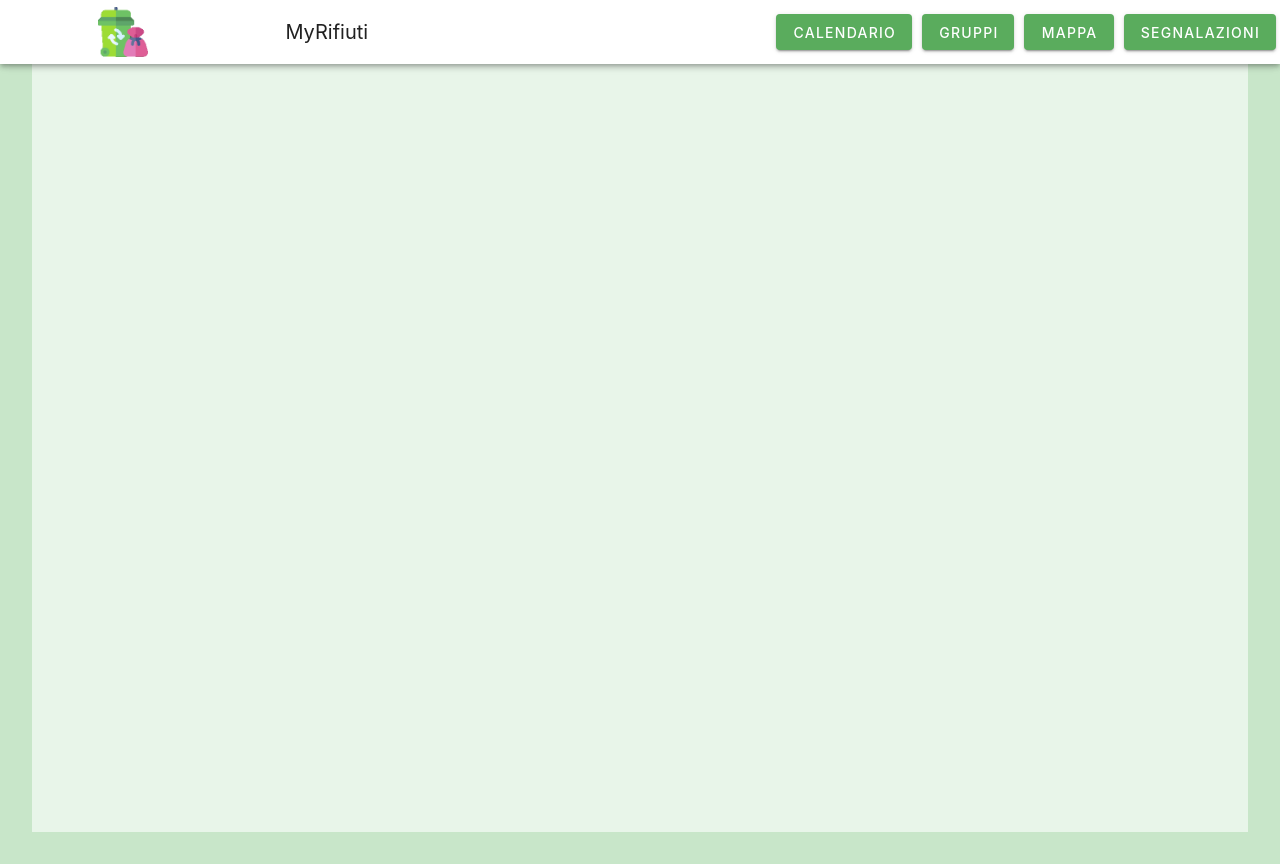
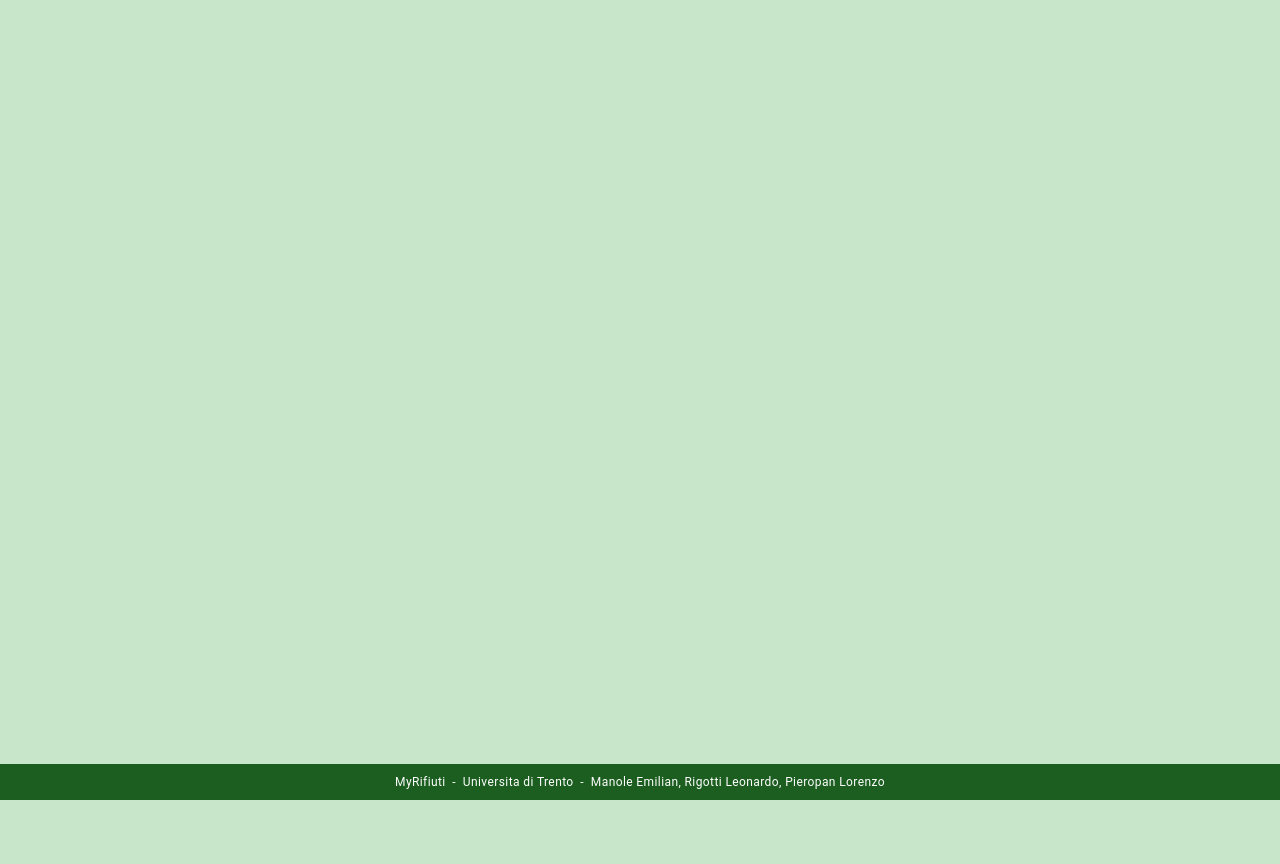
Before and after one commit to emilianmanoleuni/MyRifiuti, a Vue app in the folder client/: page /homepageregistereduser in a window 1280 px wide. After the commit the page ends 800 px from the top, so only its background shows below. Built offline with nearby package versions, Linux system fonts and the light colour scheme.

Commit message:
Implemented mechanism to render Top Nav Bar with isForm with LocalStorage, removed duplicates for every component in order to deliver service for user loged/no loged

```diff
--- a/client/src/App.vue
+++ b/client/src/App.vue
@@ -2,16 +2,68 @@
   <header>
   </header>
 
-  <RouterView />
+  <v-layout v-if="!isForm">
+    <v-app-bar>
+      <v-img src="/logo.png" class="logoImage" contain height="50" alt="Logo"></v-img>
+      <v-app-bar-title>MyRifiuti</v-app-bar-title>
+      <v-spacer></v-spacer>
+      <v-btn class="topButton" variant="elevated" color="buttons" text :to="{ name: 'homepage' }">Calendario</v-btn>
+      <v-btn class="topButton" variant="elevated" color="buttons" text :to="{ name: '' }">Gruppi</v-btn>
+      <v-btn class="topButton" variant="elevated" color="buttons" text :to="{ name: 'map' }">Mappa</v-btn>
+      <v-btn class="topButton" variant="elevated" color="buttons" text :to="{ name: '' }">Segnalazioni</v-btn>
+    </v-app-bar>
+  </v-layout>
+
+  <RouterView @update-is-form="handleUpdateIsForm"/>
+
+  <v-layout class="footer">
+      <v-footer class="d-flex flex-column" color="footer">
+        <span class="text-caption">
+          MyRifiuti &nbsp;- &nbsp;Universita di Trento &nbsp;- &nbsp;Manole Emilian, Rigotti Leonardo, Pieropan Lorenzo
+        </span>
+      </v-footer>
+    </v-layout>
 </template>
 
 <script setup>
 import { RouterLink, RouterView } from 'vue-router'
+import { onMounted } from 'vue'
+import { ref } from 'vue'
+
+const isForm = ref(true)
+
+//Store isForm to avoid false value because reload of page
+onMounted(() => {
+  const storedIsForm = localStorage.getItem('isForm')
+  if (storedIsForm !== null) {
+    isForm.value = JSON.parse(storedIsForm)
+  }
+})
+
+const handleUpdateIsForm = (newValue) => {
+  isForm.value = newValue
+  localStorage.setItem('isForm', JSON.stringify(newValue))
+}
+
 </script>
+
+<style scoped>
+  .logoImage{
+    margin-left: -30px;
+    margin-right: -40px;
+  }
+  .topButton{
+      margin-right: 10px;
+  }
+  .footer{
+      min-width: 100%;
+      position: fixed;
+      bottom: 0;
+    }
 
 
 
-<style scoped>
+
 header {
   line-height: 1.5;
   max-height: 100vh;
--- a/client/src/assets/base.css
+++ b/client/src/assets/base.css
@@ -24,10 +24,3 @@ body{
   -webkit-font-smoothing: antialiased;
   -moz-osx-font-smoothing: grayscale;
 }
-
-a,.green {
-  text-decoration: none;
-  color: hsla(160, 100%, 37%, 1);
-  transition: 0.4s;
-  padding: 3px;
-}
--- a/client/src/assets/main.css
+++ b/client/src/assets/main.css
@@ -1,8 +1,6 @@
 @import './base.css';
 
 #app {
-  max-width: 1000;
   margin: 0 auto;
-  padding: 2rem;
   font-weight: normal;
 }
--- a/client/src/components/HomePage.vue
+++ b/client/src/components/HomePage.vue
@@ -1,11 +1,5 @@
 <template>
-    <v-container>
-        <h1>HomePage</h1>
-        <v-btn @click="navigateTo({name: 'homepage'})">HomePage</v-btn>
-        <v-btn @click="navigateTo({name: 'map'})">Map</v-btn>
-        <br>
-        <h2 v-if="$store.state.isUserLoggedIn">SONO LOGGATO</h2>
-    </v-container>
+
 </template>
 
 <script>
--- a/client/src/components/HomePageRegisteredUser.vue
+++ /dev/null
@@ -1,36 +0,0 @@
-<template>
-    <v-app>
-      <v-app-bar app dense>
-        <v-img src="/logo.png" class="logoImage" contain height="50" alt="Logo"></v-img>
-        <v-toolbar-title>MyRifiuti</v-toolbar-title>
-        <v-spacer></v-spacer> <!-- This pushes the menu items to the right -->
-        <v-btn class="topButton" variant="elevated" color="buttons" text :to="{ name: 'homepageregistereduser' }">Calendario</v-btn>
-        <v-btn class="topButton" variant="elevated" color="buttons" text :to="{ name: '' }">Gruppi</v-btn>
-        <v-btn class="topButton" variant="elevated" color="buttons" text :to="{ name: '' }">Mappa</v-btn>
-        <v-btn class="topButton" variant="elevated" color="buttons" text :to="{ name: '' }">Segnalazioni</v-btn>
-      </v-app-bar>
-
-      <v-main>
-        <router-view></router-view>
-      </v-main>
-    </v-app>
-  </template>
-
-<script>
-export default{
-    methods: {
-        navigateTo (route){
-            this.$router.push(route)
-        },
-    }
-}
-</script>
-
-<style scoped>
-    .logoImage{
-        margin-right: 20px;
-    }
-    .topButton{
-        margin-right: 10px;
-    }
-</style>
--- a/client/src/components/FirstPage.vue
+++ b/client/src/components/Login.vue
@@ -3,13 +3,9 @@
       <v-row justify="center">
         <v-col cols="12" sm="8" md="6">
           <v-card>
-            <v-card-title class="justify-center">
-              <v-img src="/logo.png" height="60"></v-img>
-              <h1>MyRifiuti</h1>
-            </v-card-title>
-            <v-card-title class="justify-center">
-              <h1>Login</h1>
-            </v-card-title>
+            <v-img src="/logo.png" height="60"></v-img>
+            <v-card-title class="text-h3">MyRifiuti</v-card-title>
+            <v-card-title class="text-h4">Login</v-card-title>
             <v-card-text>
               <v-form>
                 <v-text-field
@@ -74,7 +70,8 @@ export default{
                 console.log('Logged in:', response)
                 this.$store.dispatch('setToken', response.data.token)
                 this.$store.dispatch('setUser', response.data.user)
-                this.$router.push({name: 'homepageregistereduser'})
+                this.$emit('update-is-form', false);
+                this.$router.push({name: 'homepage'})
             } catch (error) {
                 if (error.response && error.response.data) {
                     this.serverErrors = 'Login non corretto riprovare';
--- a/client/src/components/Map.vue
+++ b/client/src/components/Map.vue
@@ -1,26 +1,6 @@
 <template>
-    <v-app>
-      <v-app-bar app dense>
-        <v-img src="/logo.png" class="logoImage" contain height="50" alt="Logo"></v-img>
-        <v-toolbar-title>MyRifiuti</v-toolbar-title>
-        <v-spacer></v-spacer> <!-- This pushes the menu items to the right -->
-        <v-btn class="topButton" text :to="{ name: 'homepageregistereduser' }">Calendario</v-btn>
-        <v-btn class="topButton" text :to="{ name: '' }">Gruppi</v-btn>
-        <v-btn class="topButton" text :to="{ name: '' }">Mappa</v-btn>
-        <v-btn class="topButton" text :to="{ name: '' }">Segnalazioni</v-btn>
-      </v-app-bar>
-
-      <v-main>
-        <router-view></router-view>
-        <div>
-            <div id="Gmap">
-
-            </div>
-        </div>
-      </v-main>
-    </v-app>
-
-    <br>
+    <div id="Gmap">
+    </div>
 </template>
 
 <script>
@@ -100,13 +80,14 @@ export default{
 <style scoped>
 
 #Gmap {
-    height: 850px;
-    width: 2000px;
+    margin-top: 70px;
+    height: 500px;
+    width: 800px;
 }
 
 .logoImage{
         margin-right: 20px;
-    }
+}
 .topButton{
     margin-right: 10px;
 }
--- a/client/src/components/Register.vue
+++ b/client/src/components/Register.vue
@@ -1,11 +1,9 @@
 <template>
-  <v-container>
+  <v-container class="registerBody" j>
     <v-row justify="center">
       <v-col cols="12" md="6">
         <v-card>
-          <v-card-title>
-            <h1>Register</h1>
-          </v-card-title>
+          <v-card-title class="text-h4">Register</v-card-title>
           <v-card-text>
             <v-form>
               <v-text-field
@@ -45,13 +43,16 @@
                 v-model="password"
                 :error-messages="serverErrors.password"
                 placeholder="Enter your password"
-                type="password"
+                :type="showPassword ? 'text' : 'password'"
                 outlined
+                @click:append-inner="showPassword = !showPassword"
+                :append-inner-icon="showPassword ? 'mdi-eye-off' : 'mdi-eye'"
               ></v-text-field>
             </v-form>
           </v-card-text>
-          <v-card-actions>
-            <v-btn variant="elevated" color="buttons" @click="register">Register</v-btn>
+          <v-card-actions class="justify-end">
+            <v-btn class="backRegisterButton" variant="elevated" color="buttonsLight" @click="navigateTo({name: 'login'})">Back</v-btn>
+            <v-btn class="registerButton" variant="elevated" color="buttons" @click="register">Register</v-btn>
           </v-card-actions>
         </v-card>
       </v-col>
@@ -62,15 +63,6 @@
       dense
     >{{ serverErrors.general }}</v-alert>
   </v-container>
-
-  <v-list>
-    <v-list-item
-      v-for="(item, index) in items"
-      :key="index"
-    >
-      <v-list-item-title>{{ item.title }}</v-list-item-title>
-    </v-list-item>
-  </v-list>
 </template>
 
 
@@ -86,6 +78,7 @@ export default {
             email: '',
             zone: '',
             password: '',
+            showPassword: false,
             serverErrors: {},
             circoscrizioni: [
               'POVO - VILLAZZANO',
@@ -142,13 +135,27 @@ export default {
                     console.error('Registration error:', error);
                 }
             }
+        },
+        navigateTo (route){
+            this.$router.push(route)
         }
     }
 }
 </script>
 
 <style scoped>
+  .registerBody{
+    min-width: 600px;
+    max-width: 600px;
+  }
   .error {
       color: red;
   }
+  .backRegisterButton{
+    margin-bottom: 5px;
+  }
+  .registerButton{
+   margin-bottom: 5px;
+   margin-right: 8px;
+  }
 </style>
--- a/client/src/plugins/vuetify.js
+++ b/client/src/plugins/vuetify.js
@@ -3,6 +3,7 @@ import 'vuetify/styles'
 import * as components from 'vuetify/components'
 import * as directives from 'vuetify/directives'
 import colors from 'vuetify/util/colors'
+import '@mdi/font/css/materialdesignicons.css'
 
 export default createVuetify({
     components,
@@ -15,7 +16,8 @@ export default createVuetify({
               background: colors.green.lighten5, //#E8F5E9
               basic: colors.green.lighten3,
               buttons: colors.green.darken1,
-              buttonsLight: colors.green.lighten3
+              buttonsLight: colors.green.lighten3,
+              footer: colors.green.darken4
             }
           },
         },
--- a/client/src/router/index.js
+++ b/client/src/router/index.js
@@ -1,18 +1,16 @@
 import { createRouter, createWebHistory } from 'vue-router'
-import FirstPage from '@/components/FirstPage.vue'
+import Login from '@/components/Login.vue'
 import Register from '@/components/Register.vue'
 import HomePage from '@/components/HomePage.vue'
 import Map from '@/components/Map.vue'
-
-import HomePageRegisteredUser from '@/components/HomePageRegisteredUser.vue'
 
 const router = createRouter({
   history: createWebHistory(import.meta.env.BASE_URL),
   routes: [
     {
       path: '/',
-      name: 'firstpage',
-      component: FirstPage,
+      name: 'login',
+      component: Login,
     },
     {
       path: '/api/register',
@@ -25,11 +23,6 @@ const router = createRouter({
       component: HomePage,
     },
     {
-      path: '/homepageregistereduser',
-      name: 'homepageregistereduser',
-      component: HomePageRegisteredUser,
-    },
-    {
       path: '/map',
       name: 'map',
       component: Map,
```
Also changed, not shown: client/package.json (+5 -2 lines), 1 other file (tests, documents, lock files or other folders).
